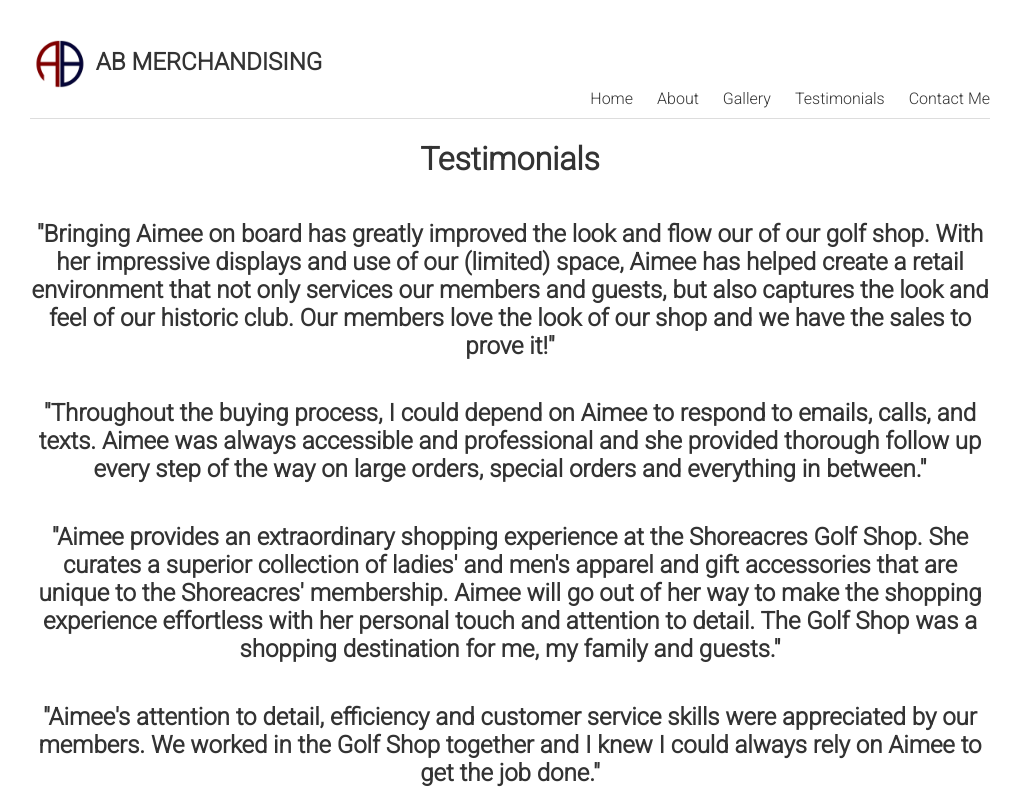
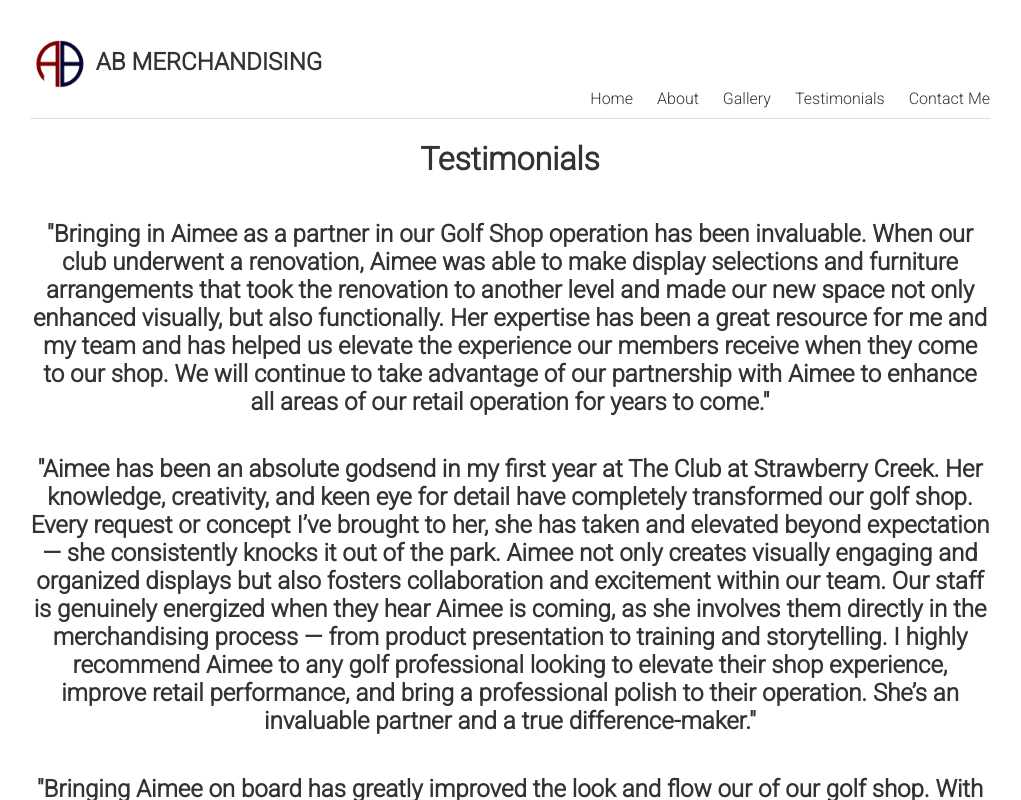
Before and after one commit to ParkerMessner/ABMerchandising, a Next.js app: page /testimonials in a window 1280 px wide. Shown: the top 800 px of the page, without its empty margins (130-1151 px from the left). Built offline with nearby package versions, Linux system fonts and the light colour scheme.

Commit message:
Added two new testimonials

```diff
--- a/pages/testimonials.js
+++ b/pages/testimonials.js
@@ -1,7 +1,9 @@
 import Head from 'next/head'
 import Testimonial from '../comps/Testimonial';
 
-var testimonials = ["\"Bringing Aimee on board has greatly improved the look and flow our of our golf shop.  With her impressive displays and use of our (limited) space, Aimee has helped create a retail environment that not only services our members and guests, but also captures the look and feel of our historic club.  Our members love the look of our shop and we have the sales to prove it!\"",
+var testimonials = ["\"Bringing in Aimee as a partner in our Golf Shop operation has been invaluable.  When our club underwent a renovation, Aimee was able to make display selections and furniture arrangements that took the renovation to another level and made our new space not only enhanced visually, but also functionally. Her expertise has been a great resource for me and my team and has helped us elevate the experience our members receive when they come to our shop.  We will continue to take advantage of our partnership with Aimee to enhance all areas of our retail operation for years to come.\"",
+"\"Aimee has been an absolute godsend in my first year at The Club at Strawberry Creek. Her knowledge, creativity, and keen eye for detail have completely transformed our golf shop. Every request or concept I’ve brought to her, she has taken and elevated beyond expectation — she consistently knocks it out of the park. Aimee not only creates visually engaging and organized displays but also fosters collaboration and excitement within our team. Our staff is genuinely energized when they hear Aimee is coming, as she involves them directly in the merchandising process — from product presentation to training and storytelling. I highly recommend Aimee to any golf professional looking to elevate their shop experience, improve retail performance, and bring a professional polish to their operation. She’s an invaluable partner and a true difference-maker.\"",
+    "\"Bringing Aimee on board has greatly improved the look and flow our of our golf shop.  With her impressive displays and use of our (limited) space, Aimee has helped create a retail environment that not only services our members and guests, but also captures the look and feel of our historic club.  Our members love the look of our shop and we have the sales to prove it!\"",
  "\"Throughout the buying process, I could depend on Aimee to respond to emails, calls, and texts. Aimee was always accessible and professional and she provided thorough follow up every step of the way on large orders, special orders and everything in between.\"",
 "\"Aimee provides an extraordinary shopping experience at the Shoreacres Golf Shop. She curates a superior collection of ladies' and men's apparel and gift accessories that are unique to the Shoreacres' membership. Aimee will go out of her way to make the shopping experience effortless with her personal touch and attention to detail. The Golf Shop was a shopping destination for me, my family and guests.\"",
 "\"Aimee's attention to detail, efficiency and customer service skills were appreciated by our members. We worked in the Golf Shop together and I knew I could always rely on Aimee to get the job done.\""
```
